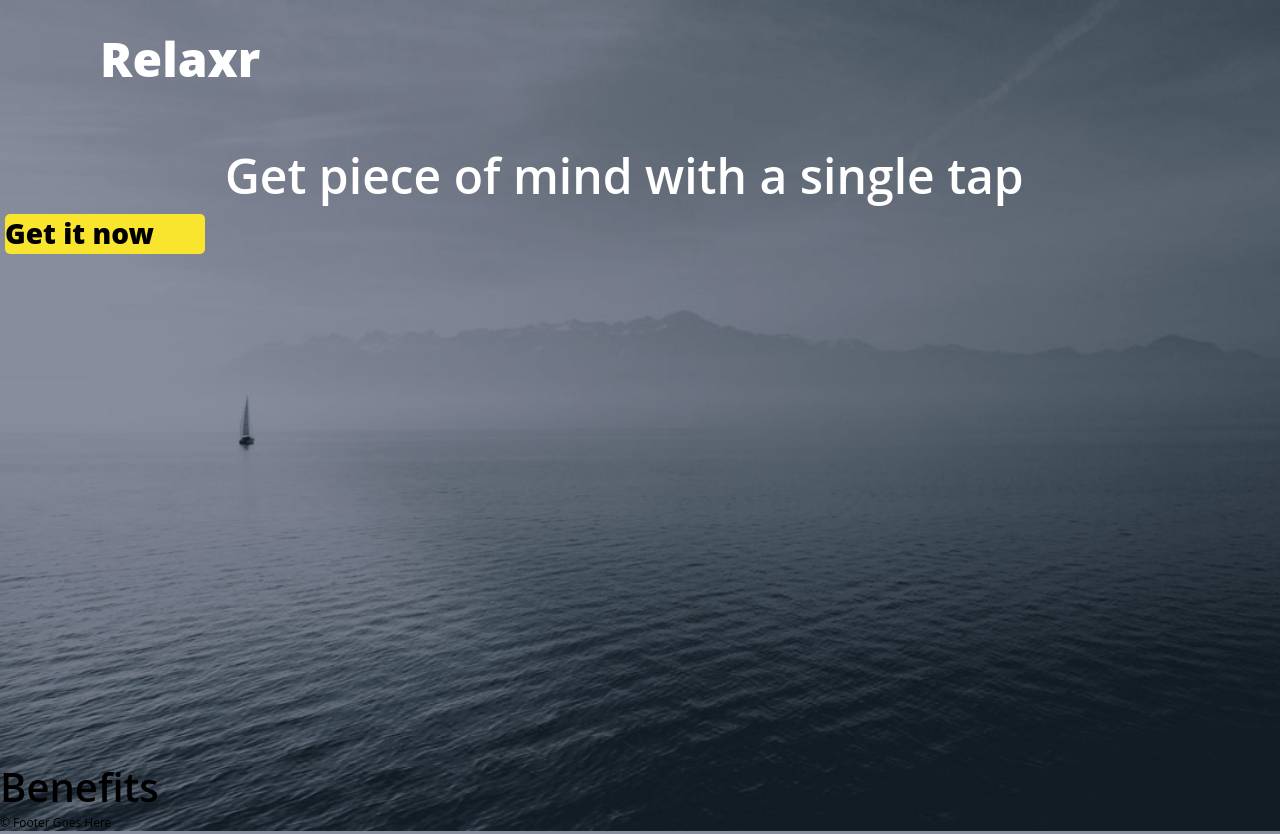
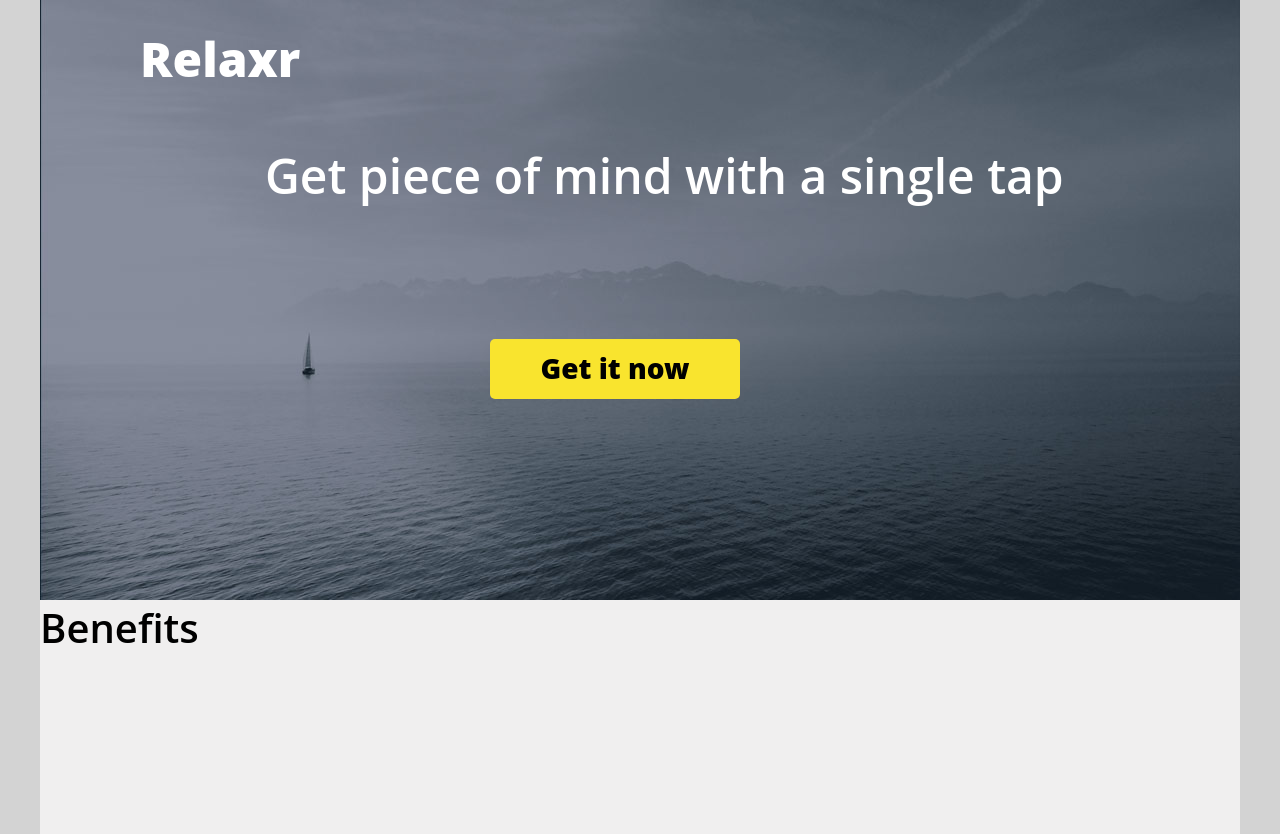
Before and after one commit to svijgen/relaxr, a plain HTML site: page starter_code/index.html in a window 1280 px wide. Shown: the top 834 px of the page. Drawn offline with Linux system fonts and the light colour scheme.

Commit message:
header section done

```diff
--- a/starter_code/css/style.css
+++ b/starter_code/css/style.css
@@ -50,8 +50,8 @@ body {
      font-size: 12px;
      line-height: 1.4;
      font-family: 'Open Sans', Helvetica, Arial, sans-serif;
-     background: url(../images/header_bg.jpg) no-repeat center top rgb(134,141,157);
-      background-size: cover;
+     background-color: #d3d3d3;
+
 }
 
 
@@ -61,8 +61,17 @@ body {
 
 /* Center the container */
 .container {
+  width: 1200px;
+  margin-left: auto;
   margin-right: auto;
-  margin-left: auto;
+}
+
+header {
+  background: url(../images/header_bg.jpg) no-repeat center top rgb(134,141,157);
+  /*border: 5px solid red;*/
+  width: 1200px;
+  height: 600px;
+  background-color: #131e27;
 }
 
 header h1 {
@@ -79,6 +88,7 @@ header h2 {
   color: white;
   padding-top: 50px;
   margin-left: 225px;
+  margin-bottom: 130px;
 }
 
 .getitnow {
@@ -86,20 +96,22 @@ header h2 {
   color: black;
   border-radius: 5px;
   font-weight: 800;
-  margin: 5px;
   background-color: #f9e42e;
-  width: 200px;
+  margin-left: 450px;
+  margin-right: 500px;
+  text-align: center;
+  margin-bottom: 500px;
+  padding-top: 10px;
+  padding-bottom: 10px;
+
 }
 
-.getitnow p {
-  margin-right: 900px;
-}
-
-h3 {
+section {
   font-size: 40px;
   font-weight: 600;
-  padding-top: 500px;
-
+  /*border: 5px solid green;*/
+  background-color: #f0efef;
+  height: 800px;
 }
 footer {
 
```
Also changed, not shown: starter_code/index.html (+1 -2 lines).
